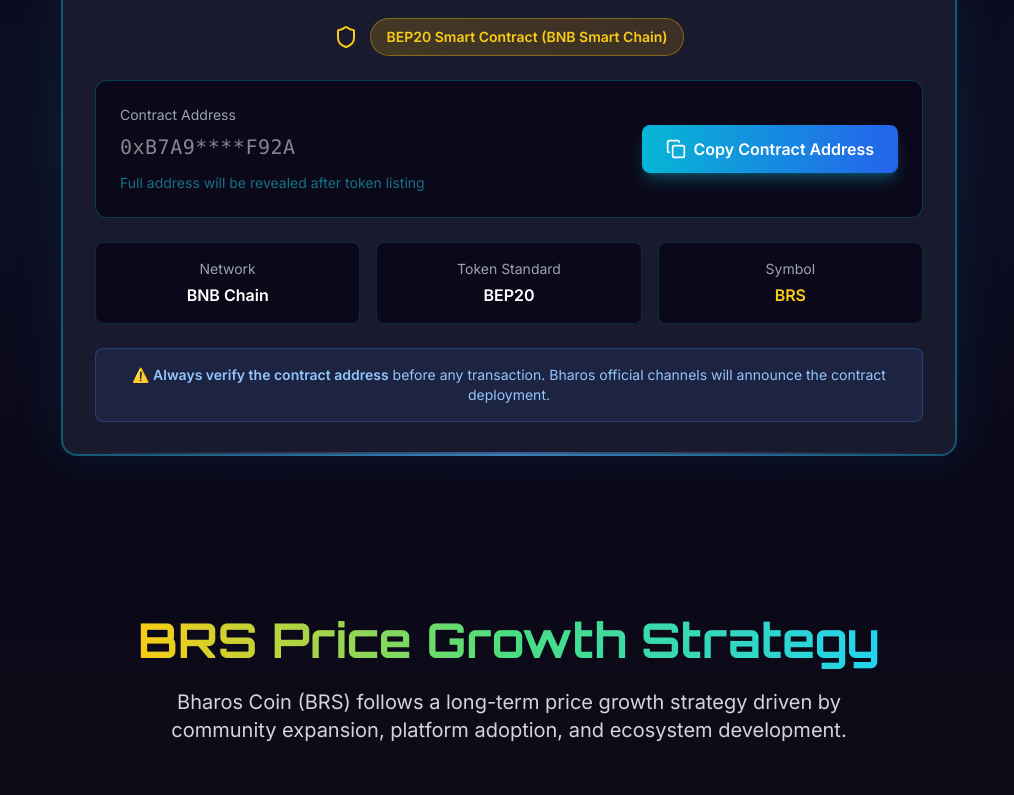
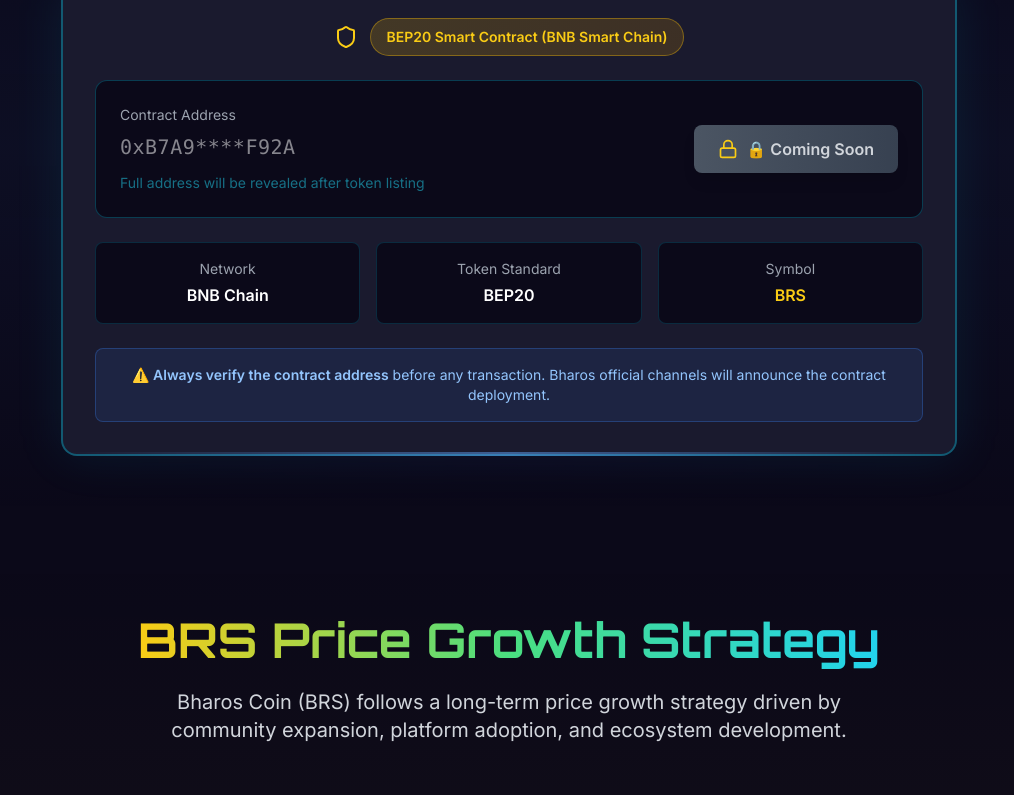
Before and after one commit to filmymusicvibes-rgb/bharos-exchange, a React (Vite) app: page / in a window 1280 px wide. Shown: the part 4565-5360 px from the top of the page, without its empty margins (131-1145 px from the left). Built offline with nearby package versions, Linux system fonts and the light colour scheme; what @lumi.new/sdk, @unhead/react would draw is missing.

Commit message:
UI: Footer BRS logo, Smart Contract lock button with shake, shake animation CSS

```diff
--- a/src/components/BRSSmartContract.tsx
+++ b/src/components/BRSSmartContract.tsx
@@ -1,15 +1,12 @@
 import { useState, useEffect, useRef } from 'react'
-import {Copy, Check, Shield} from 'lucide-react'
+import {Lock, Shield} from 'lucide-react'
 
 function BRSSmartContract() {
   const [isVisible, setIsVisible] = useState(false)
-  const [copied, setCopied] = useState(false)
-  const [isLaunched, setIsLaunched] = useState(false) // Set to true after token listing
-  const [glowActive, setGlowActive] = useState(false)
+  const [shaking, setShaking] = useState(false)
   const sectionRef = useRef<HTMLDivElement>(null)
 
   // Full contract address (will be revealed after launch)
-  const fullContractAddress = "0xB7A9C5E3D8F92A6B4E1C7D9F2A5B8C3E6D9F1A4B"
   const maskedAddress = "0xB7A9****F92A"
 
   useEffect(() => {
@@ -29,18 +26,9 @@ function BRSSmartContract() {
     return () => observer.disconnect()
   }, [])
 
-  const handleCopy = async () => {
-    try {
-      await navigator.clipboard.writeText(fullContractAddress)
-      setCopied(true)
-      setGlowActive(true)
-      setTimeout(() => {
-        setCopied(false)
-        setGlowActive(false)
-      }, 1000)
-    } catch (err) {
-      console.error('Failed to copy:', err)
-    }
+  const handleCopy = () => {
+    setShaking(true)
+    setTimeout(() => setShaking(false), 600)
   }
 
   return (
@@ -85,37 +73,26 @@ function BRSSmartContract() {
                   <div className="flex-1 w-full min-w-0 text-center sm:text-left">
                     <p className="text-gray-400 text-sm mb-2">Contract Address</p>
                     <div className="font-mono text-base sm:text-lg lg:text-xl text-white break-all">
-                      {isLaunched ? (
-                        // Show full address after launch
-                        <span className="tracking-wide">{fullContractAddress}</span>
-                      ) : (
-                        // Show animated masked address before launch
                       <span className="inline-block animate-pulse tracking-wide">
                         {maskedAddress}
                       </span>
-                      )}
                     </div>
-                    {!isLaunched && (
                     <p className="text-cyan-400 text-xs sm:text-sm mt-3 animate-pulse">
                       Full address will be revealed after token listing
                     </p>
-                    )}
                   </div>
 
-                  {/* Copy Button */}
+                  {/* Lock Button - Coming Soon */}
                   <button
                     onClick={handleCopy}
-                    className={`group relative w-full sm:w-auto justify-center px-4 sm:px-6 py-3 bg-gradient-to-r from-cyan-500 to-blue-600 hover:from-cyan-400 hover:to-blue-500 rounded-lg font-semibold transition-all duration-300 flex items-center gap-2 shadow-lg hover:scale-105 ${
-                      glowActive ? 'shadow-cyan-400/70' : 'shadow-cyan-500/30 hover:shadow-cyan-400/50'
+                    className={`group relative w-full sm:w-auto justify-center px-4 sm:px-6 py-3 bg-gradient-to-r from-gray-600 to-gray-700 rounded-lg font-semibold transition-all duration-300 flex items-center gap-2 shadow-lg cursor-not-allowed ${
+                      shaking ? 'animate-[shake_0.5s_ease-in-out]' : ''
                     }`}
                   >
-                    {copied ? <Check className="w-5 h-5 shrink-0 text-white" /> : <Copy className="w-5 h-5 shrink-0" />}
-                    <span className="text-sm sm:text-base whitespace-nowrap">{copied ? "Copied!" : "Copy Contract Address"}</span>
-
-                    {/* Enhanced glowing border effect */}
-                    <div className={`absolute inset-0 rounded-lg bg-gradient-to-r from-cyan-400 to-blue-500 blur transition-all duration-300 ${
-                      glowActive ? 'opacity-40 scale-110' : 'opacity-0 group-hover:opacity-20'
-                    }`} />
+                    <Lock className="w-5 h-5 shrink-0 text-yellow-400" />
+                    <span className="text-sm sm:text-base whitespace-nowrap text-gray-300">
+                      {shaking ? "🔒 Available after listing" : "🔒 Coming Soon"}
+                    </span>
                   </button>
                 </div>
               </div>
--- a/src/components/Footer.tsx
+++ b/src/components/Footer.tsx
@@ -1,4 +1,5 @@
 import {Twitter, Github, Send} from 'lucide-react'
+import brsLogo from "../assets/brs.png"
 
 function Footer() {
   const currentYear = new Date().getFullYear()
@@ -10,9 +11,7 @@ function Footer() {
           {/* Brand */}
           <div className="md:col-span-2">
             <div className="flex items-center gap-3 mb-4">
-              <div className="w-10 h-10 rounded-full bg-gradient-to-br from-cyan-400 to-blue-600 flex items-center justify-center shadow-lg shadow-cyan-500/50">
-                <span className="text-xl font-bold text-white">B</span>
-              </div>
+              <img src={brsLogo} className="w-10 h-10 rounded-full drop-shadow-[0_0_10px_rgba(250,204,21,0.5)]" alt="BRS" />
               <span className="text-lg font-bold bg-gradient-to-r from-cyan-400 to-blue-400 bg-clip-text text-transparent">
                 Bharos Exchange
               </span>
--- a/src/index.css
+++ b/src/index.css
@@ -128,6 +128,14 @@
   }
 }
 
+@keyframes shake {
+  0%, 100% { transform: translateX(0); }
+  20% { transform: translateX(-6px); }
+  40% { transform: translateX(6px); }
+  60% { transform: translateX(-4px); }
+  80% { transform: translateX(4px); }
+}
+
 html {
   scroll-behavior: smooth;
 }
```
Lines whose indentation alone changed are shown as unchanged.
